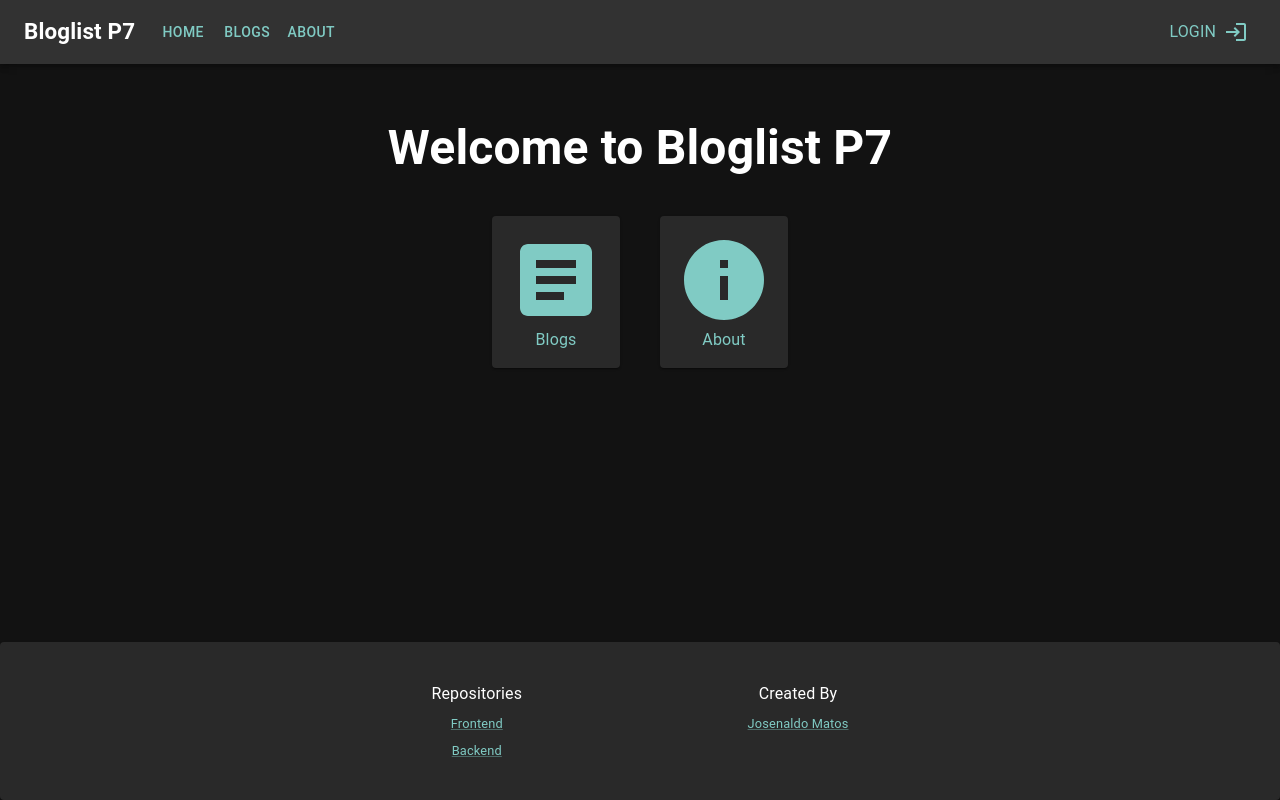
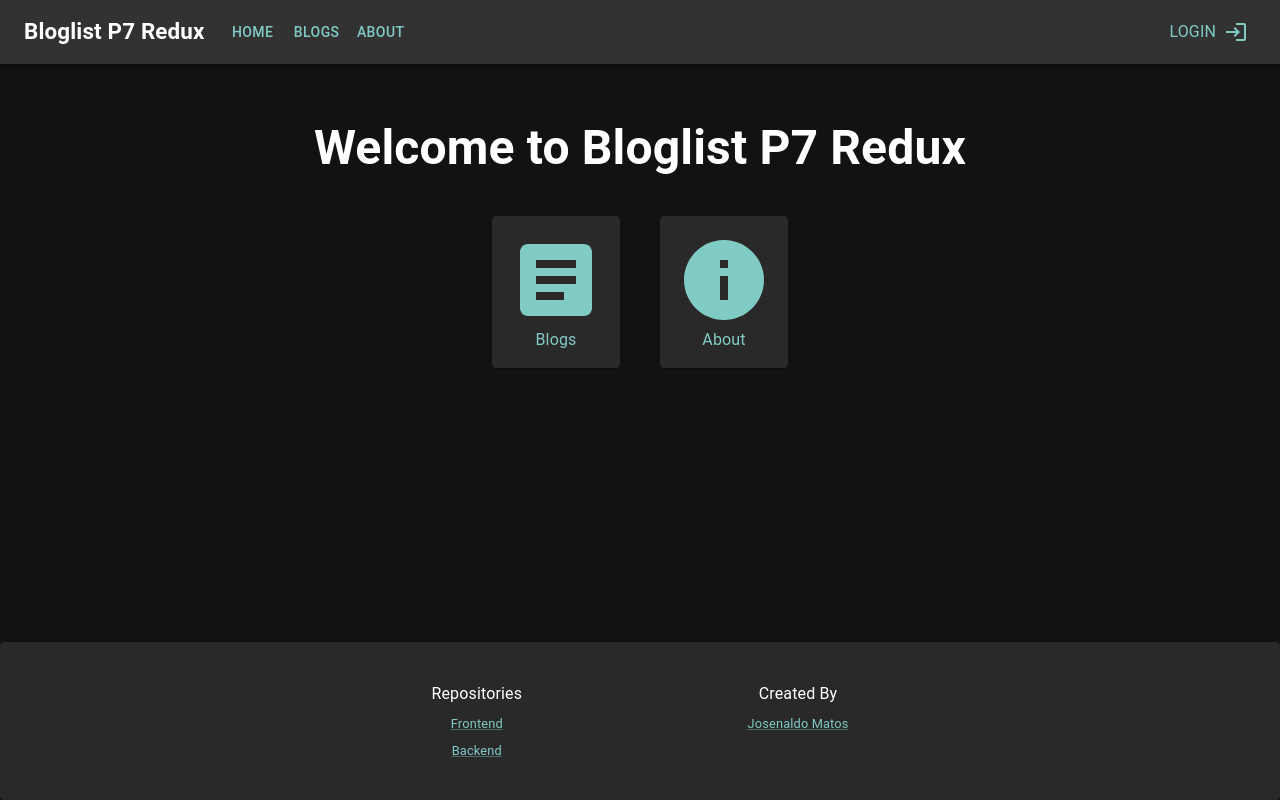
Before and after one commit to josenaldo/fso2023-bloglist-frontend-p7, a React (Vite) app: page / in a window 1280 px wide. Built offline with nearby package versions, Linux system fonts and the light colour scheme.

Commit message:
:recycle: refactor: Update app info

```diff
--- a/src/data/app-config.js
+++ b/src/data/app-config.js
@@ -3,7 +3,7 @@ import ApiIcon from '@mui/icons-material/Api'
 
 const appConfig = {
   application: {
-    name: 'Bloglist P7',
+    name: 'Bloglist P7 Redux',
     version: '0.0.1',
     description:
       'This project is a feature-rich bloglist application developed as part of the Full Stack Open course, part 7. Developed by Josenaldo de Oliveira Matos Filho, it is licensed under the MIT License. ',
```
